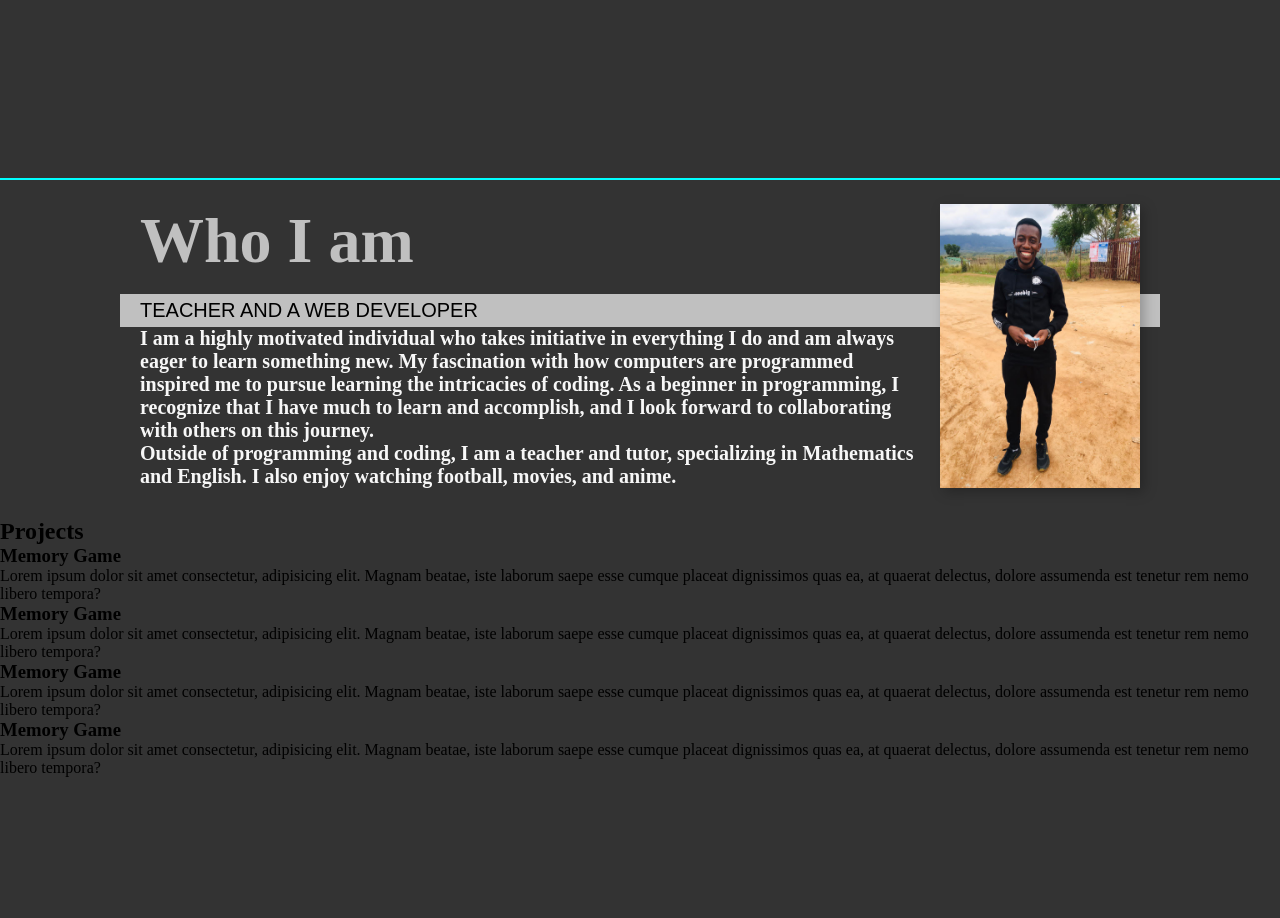
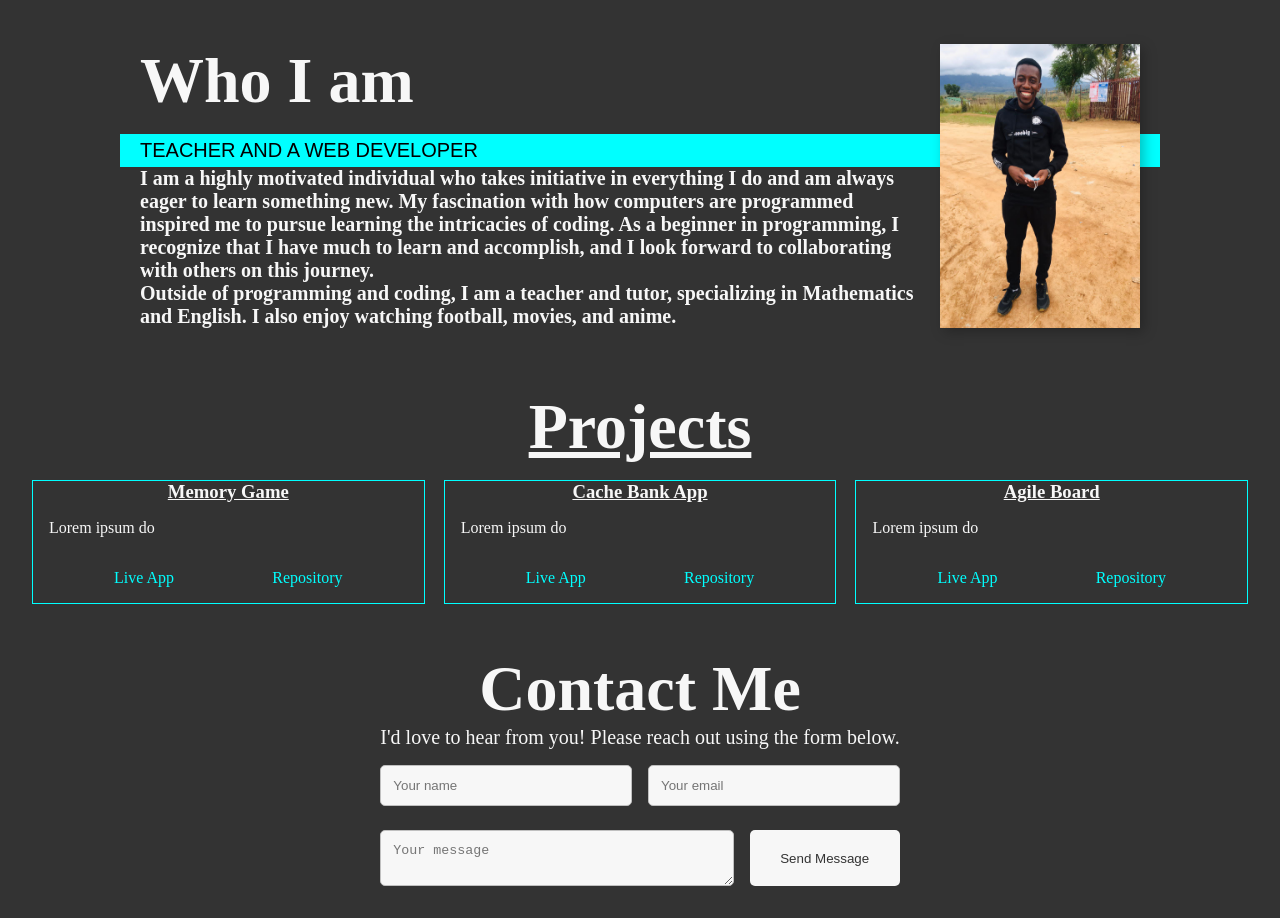
Before and after one commit to tkmaile96/TK_Personal_Portfolio, a plain HTML site: page index.html in a window 1280 px wide. Shown: the part 1420-2338 px from the top of the page. Before the commit the page ends 2197 px from the top, so only its background shows below. Drawn offline with nearby package versions, Linux system fonts and the light colour scheme.

Commit message:
Updated CSS styles, added new sections for projects and contacts, modified HTML structure, and removed JavaScript code for profile user status animation

```diff
--- a/index.css
+++ b/index.css
@@ -29,7 +29,13 @@ h1, h2, h3, h4, h5, h6 {
     align-items: center;
     justify-content: center;
 }
-
+a {
+    text-decoration: none;
+    color: var(--color-dark);
+}
+a:hover {
+    color: var(--color-main);
+}
 @media (min-width: 800px) {
     :root {
     --fs-h1:  4rem;
@@ -227,14 +233,14 @@ height: 100%;
 
 .profile-user-greetings {
     font-style: italic;
-    color: var(--color-accent);
+    color: var(--color-light);
     padding-left: 4rem;
 }
 
 .profile-user-name{
     font-size: var(--fs-h2);
     font-weight: var(--fw-bold);
-    color: var(--color-accent);
+    color: var(--color-light);
 }
 
 .profile-user-status{
@@ -245,7 +251,7 @@ height: 100%;
 
 .status-span {
     text-transform: capitalize;
-    color: var(--color-accent);
+    color: var(--color-main);
 }
 
 .btn {
@@ -302,9 +308,9 @@ height: 100%;
     padding: 2rem 0;
     background: var(--color-dark);
     height: 100vh;
-    min-height: 100dvh;
-    border-top: 2px solid var(--color-main);
-    border-bottom: 2px solid var(--color-main);
+    min-height: 80dvh;
+    /* border-top: 2px solid var(--color-main);
+    border-bottom: 2px solid var(--color-main); */
 
 }
 
@@ -313,7 +319,7 @@ height: 100%;
 .skills-section-subtitle {
     text-align: center;
     text-decoration: underline;
-    color: var(--color-accent);
+    color: var(--color-light);
 }
 .skills-section-title {
     font-size: var(--fs-h1);
@@ -345,23 +351,26 @@ height: 100%;
 /*--- About Me Section ---*/
 
 .section-title {
-    color: var(--color-accent);
     margin-bottom: .25em;
     font-size: var(--fs-h1);
     font-weight: var(--fw-bold);
+    color: var(--color-light);
 }
 
 .section-subtitle-about {
-    background: var(--color-accent);
+    background-color: var(--color-main);
     font-family: var(--ff-secondary);
     padding: .25em 1em;
     margin-bottom: 1em;
     text-transform: uppercase;
+
+
 }
 
 .section-subtitle {
     margin: 0;
     font-size: var(--fs-h3);
+
 }
 
 .about-me-body{
@@ -413,3 +422,131 @@ height: 100%;
     }
 
 }
+
+@media (max-width: 600px) {
+    .about-me-img {
+        display: none;
+    }
+}
+
+/*_____________________________________________________________________________________________________________________*/
+
+/*--- My Projects section ---*/
+.projects-section-title {
+    font-size: var(--fs-h1);
+    font-weight: var(--fw-bold);
+    text-align: center;
+    text-decoration: underline;
+    color: var(--color-light);
+    margin-top: 2rem;
+}
+.project-tile-section {
+    display:grid;
+    grid-template-columns: 1fr 1fr 1fr;
+    gap: 1.2rem;
+    padding: 1em 2em;
+}
+@media (max-width: 600px) {
+    .project-tile-section {
+        display: grid;
+        grid-template-columns: 1fr 200px;
+    }
+}
+
+.project-tile {
+    border: 1px solid var(--color-main);
+}
+.project-tile-title {
+    text-align: center;
+    text-decoration: underline;
+    color: var(--color-light);
+}
+.project-tile-desc {
+    color: var(--color-light);
+    padding: 1em 1em;
+}
+.project-tile-link {
+    padding: 1em 2em;
+    display: flex;
+    justify-content: space-around;
+    color: var(--color-main);
+}
+.project-tile-link a{
+    text-decoration: none;
+    color: var(--color-main);
+}
+.project-tile-link a:hover{
+    color: var(--color-light);
+}
+/*__________________________________________________________________________________________________________________________________*/
+
+/*--- Contacts section ---*/
+.contact-section {
+    background-color: var(--color-dark);
+    padding: 2rem 1.4rem;
+    max-width: 800px;
+    margin: 0 auto;
+    text-align: center;
+}
+
+.contact-section-title {
+    color: var(--color-light);
+    font-size: var(--fs-h1);
+    font-weight: var(--fw-bold);
+}
+.contact-section-subtitle {
+    color: var(--color-light);
+    font-size: var(--fs-h3);
+    margin-bottom: 1rem;
+}
+
+.contact-form {
+    display: flex;
+    flex-direction: column;
+    gap: 1.5rem;
+}
+
+.form-row {
+    display: flex;
+    gap: 1rem;
+}
+
+.form-row label {
+    display: none; /* Optionally hide labels if you prefer placeholder-only styling */
+}
+
+.form-row input,
+.form-row textarea {
+    flex: 1;
+    padding: 0.75rem;
+    border-radius: 5px;
+    border: 1px solid var(--color-accent);
+    background-color: var(--color-light);
+    color: var(--color-dark);
+}
+
+.form-row textarea {
+    resize: vertical;
+}
+
+.form-row button {
+    width: 150px;
+    padding: 0.75rem;
+    background-color: var(--color-light);
+    color: var(--color-dark);
+    border: none;
+    border-radius: 5px;
+    cursor: pointer;
+}
+
+/* Hover effect for the button */
+.form-row button:hover {
+    background-color: var(--color-accent);
+}
+
+/* Responsive stacking on smaller screens */
+@media (max-width: 600px) {
+    .form-row {
+        flex-direction: column;
+    }
+}
--- a/index.html
+++ b/index.html
@@ -57,16 +57,15 @@
             <div class="profile-user-status">
                 <!--Pop up messages using animation-->
                 <div id="messages">
-                    <span class="status-span"></span>
+                    <span class="status-span">Front-End Dev</span>
                 </div>
             </div>
             <div class="profile-user-qualifications">
-                <button class="btn profile-user-ruseme-btn">Download Resume</button>
-                <button class="btn profile-user-contact-btn">Contact Info</button>
+                <button class="btn profile-user-ruseme-btn"> <a href="https://docs.google.com/document/d/1hcykoUP3M-uy-tp0R5DgSEHsCt1lyZ4ae4iHOhqigAM/edit?usp=sharing" target="_blank">Resume</a></button>
+                <button class="btn profile-user-contact-btn"><a href="#Contacts">Contact Info</a></button>
             </div>
 
             <div class="profile-user-socials">
-                <a href="" target="_blank"><i class='bx bxl-twitter'></i></a>
                 <a href="" target="_blank"><i class='bx bxl-github' ></i></a>
                 <a href="" target="_blank"><i class='bx bxl-linkedin' ></i></a>
             </div>
@@ -119,28 +118,57 @@
   <section class="My_Projects" id="My_Projects">
 
     <h2 class="projects-section-title">Projects</h2>
+
+    <div class="project-tile-section">
+
         <div class="project-tile">
-        <h3>Memory Game</h3>
-        <p>Lorem ipsum dolor sit amet consectetur, adipisicing elit. Magnam beatae, iste laborum saepe esse cumque placeat dignissimos quas ea, at quaerat delectus,
-             dolore assumenda est tenetur rem nemo libero tempora?</p>
+            <h3 class="project-tile-title">Memory Game</h3>
+            <p class="project-tile-desc">Lorem ipsum do</p>
+            <div class="project-tile-link">
+                <a href="" target="_blank">Live App</a>
+                <a href="" target="_blank">Repository</a>
+            </div>
         </div> <!--Project tile number 1-->
         <div class="project-tile">
-        <h3>Memory Game</h3>
-        <p>Lorem ipsum dolor sit amet consectetur, adipisicing elit. Magnam beatae, iste laborum saepe esse cumque placeat dignissimos quas ea, at quaerat delectus,
-             dolore assumenda est tenetur rem nemo libero tempora?</p>
+            <h3 class="project-tile-title">Cache Bank App</h3>
+            <p class="project-tile-desc">Lorem ipsum do</p>
+            <div class="project-tile-link">
+                <a href="" target="_blank">Live App</a>
+                <a href="" target="_blank">Repository</a>
+            </div>
         </div> <!--Project tile number 2-->
         <div class="project-tile">
-        <h3>Memory Game</h3>
-        <p>Lorem ipsum dolor sit amet consectetur, adipisicing elit. Magnam beatae, iste laborum saepe esse cumque placeat dignissimos quas ea, at quaerat delectus,
-             dolore assumenda est tenetur rem nemo libero tempora?</p>
+            <h3 class="project-tile-title">Agile Board</h3>
+            <p class="project-tile-desc">Lorem ipsum do</p>
+            <div class="project-tile-link">
+                <a href="" target="_blank">Live App</a>
+                <a href="" target="_blank">Repository</a>
+            </div>
         </div> <!--Project tile number 3-->
-    <div class="project-tile">
-        <h3>Memory Game</h3>
-        <p>Lorem ipsum dolor sit amet consectetur, adipisicing elit. Magnam beatae, iste laborum saepe esse cumque placeat dignissimos quas ea, at quaerat delectus,
-             dolore assumenda est tenetur rem nemo libero tempora?</p>
-    </div> <!--Project tile number 4-->
 
+    </div>
+  </section>
 
+  <section id="Contacts" class="contact-section">
+    <h2 class="contact-section-title">Contact Me</h2>
+    <p class=" contact-section-subtitle">I'd love to hear from you! Please reach out using the form below.</p>
+
+    <form class="contact-form" action="https://formspree.io/f/yourFormID" method="POST">
+        <div class="form-row">
+            <label for="name">Name</label>
+            <input type="text" id="name" name="name" required placeholder="Your name">
+
+            <label for="email">Email</label>
+            <input type="email" id="email" name="_replyto" required placeholder="Your email">
+        </div>
+
+        <div class="form-row">
+            <label for="message">Message</label>
+            <textarea id="message" name="message" required placeholder="Your message"></textarea>
+
+            <button type="submit">Send Message</button>
+        </div>
+    </form>
 </section>
 
     <script src="index.js"></script>
--- a/index.js
+++ b/index.js
@@ -6,22 +6,3 @@ function hideSidebar(){
     const sidebar = document.querySelector(".sidebar");
     sidebar.style.display = "none";
 }
-
-//Profile-user-status
-
-const status = ["Web Developer",  "Freelancer", "Full Stack Developer", "Web Designer", "UI/UX Designer"];
-let index = 0;
-
-function changeStatus(){
-   const messages = document.getElementById('messages') ;
-   const statusSpan = document.querySelector('status-span');
-   messages.textContent = `I am a ${status[index]}`
-   index = (index + 1) % status.length ;
-
-   setTimeout(() => {
-    messages.textContent = 'I am a';
-   }, 2000)
-
-   setTimeout(changeStatus, 3000);
-}
-changeStatus();
```
Lines whose indentation alone changed are shown as unchanged.
